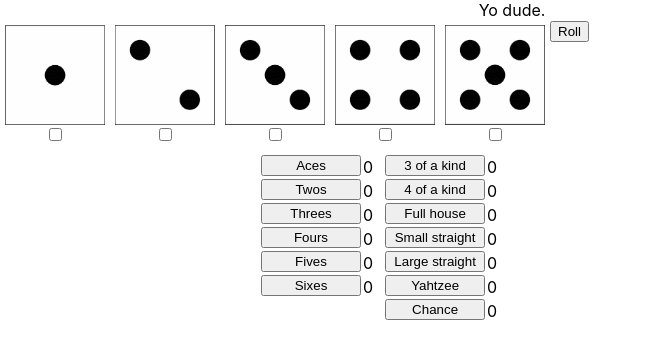
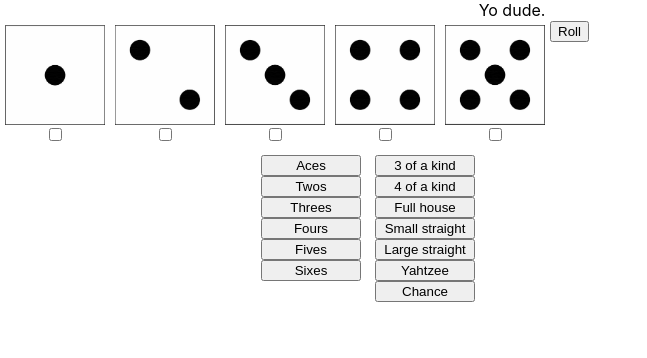
Before and after one commit to drsaaron/yahtzee-react, a React (Create React App) app: page / in a window 1280 px wide. Shown: the top 358 px of the page, without its empty margins (0-647 px from the left). Built offline with nearby package versions, Linux system fonts and the light colour scheme.

Commit message:
finished the scorers, added jest unit test for them

```diff
--- /dev/null
+++ b/src/actions/Scorers.js
@@ -0,0 +1,158 @@
+
+var summer = (accumulator, die) => accumulator + die.value;
+
+export function chanceScorer(dice) {
+    return dice.reduce(summer, 0);
+}
+
+function getKeepers(dice) {
+    return dice.filter(d => d.keeper);
+}
+
+function upperCardScorer(dice, value) {
+    var keepers = dice.filter(d => d.keeper && d.value === value);
+    var sum = keepers.reduce(summer, 0);
+    return sum;
+}
+
+export function acesScorer(dice) {
+    return upperCardScorer(dice, 1);
+}
+
+export function twosScorer(dice) {
+    return upperCardScorer(dice, 2);
+}
+
+export function threesScorer(dice) {
+    return upperCardScorer(dice, 3);
+}
+
+export function foursScorer(dice) {
+    return upperCardScorer(dice, 4);
+}
+
+export function fivesScorer(dice) {
+    return upperCardScorer(dice, 5);
+}
+
+export function sixesScorer(dice) {
+    return upperCardScorer(dice, 6);
+}
+
+function nOfAKindScorer(dice, count) {
+    var keepers = getKeepers(dice);
+
+    // keepers size must be at least count long
+    if (keepers.length >= count) {
+	// all must be the same value
+	var value = keepers[0].value;
+	var noMatch = keepers.filter(d => d.value != value);
+	if (noMatch.length == 0) {
+	    // all good, so return the sum of all which is the same as chance
+	    return chanceScorer(dice);
+	} else {
+	    return 0;
+	}
+    } else {
+	return 0;
+    }
+}
+
+export function threeOfAKindScorer(dice) {
+    return nOfAKindScorer(dice, 3);
+}
+
+export function fourOfAKindScorer(dice) {
+    return nOfAKindScorer(dice, 4);
+}
+
+export function yahtzeeScorer(dice) {
+    // if this is 5 of a kind, then return 0
+    if (nOfAKindScorer(dice, 5) > 0) {
+	return 50;
+    } else {
+	return 0;
+    }
+}
+
+// a function to sort the dice by value, ascending
+var diceSorter = (d1, d2) => {
+    if (d1.value < d2.value) {
+	return -1;
+    } else if (d1.value == d2.value) {
+	return 0;
+    } else {
+	return 1;
+    }
+}
+
+// a function to identify a straight of a desired length, returning true if yes.
+function straightIdentifier(dice, l) {
+    var keepers = getKeepers(dice);
+
+    // should be at least l in length
+    if (keepers.length >= l) {
+	// sort the list.
+	keepers.sort(diceSorter);
+
+	// each value in teh list should be 1 greater than the previous vlaue
+	for (var i = 1; i < keepers.length; i++) {
+	    if (keepers[i].value != keepers[i-1].value + 1) {
+		return false;
+	    }
+	}
+
+	// if we are here, all is golden
+	return true;
+    } else {
+	return false;
+    }
+}
+
+export function smallStraightScorer(dice) {
+    if (straightIdentifier(dice, 4)) {
+	return 30;
+    } else {
+	return 0;
+    }
+}
+
+export function largeStraightScorer(dice) {
+    if (straightIdentifier(dice, 5)) {
+	return 40;
+    } else {
+	return 0;
+    }
+}
+
+export function fullHouseScorer(dice) {
+    // get keepers, should have 5
+    var keepers = getKeepers(dice);
+    if (keepers.length < 5) {
+	return 0;
+    }
+
+    // sort 'em
+    keepers.sort(diceSorter);
+
+    // There must be only 2 values present, low and high.
+    var low  = keepers[0].value,
+        high = keepers[3].value,
+        mid  = keepers[2].value;
+
+    /* There are only 2 cases:  the dice are
+       low, low, high, high, high
+       or
+       low, low, low, high, high.
+       Either way, keepers[0] == keepers[1] == low and
+       keepers[3] == keepers[4] == high.
+       We have defined low to equal keepers[0] and high to
+       equal keepers[3]. */
+    if (low  != keepers[1].value ||
+        high != keepers[4].value ||
+        (mid != low && mid != high)) { // not a full house
+        return 0;
+    } else { // alles ist in Ordnung
+        return 25;
+    }
+}
--- a/src/components/GameCard.jsx
+++ b/src/components/GameCard.jsx
@@ -32,7 +32,7 @@ class GameCard extends Component {
 	    <div className='gameCard'>
                 Yo dude.
 		<DicePanel dice={this.props.dice} rollDice={this.props.rollDice} toggleDieKeeper={this.props.toggleDieKeeper} />
-		<ScoreCard />
+		<ScoreCard dice={this.props.dice.dice} />
 	    </div>
         );
     }
--- a/src/components/ScoreCard.jsx
+++ b/src/components/ScoreCard.jsx
@@ -1,6 +1,7 @@
 
 import React, {Component} from 'react';
 import ScoreCardPanel from './ScoreCardPanel';
+import { acesScorer, twosScorer, threesScorer, foursScorer, fivesScorer, sixesScorer, chanceScorer, threeOfAKindScorer, fourOfAKindScorer, yahtzeeScorer, smallStraightScorer, largeStraightScorer, fullHouseScorer } from '../actions/Scorers';
 
 import './ScoreCard.css'
 
@@ -8,28 +9,28 @@ export default class ScoreCard extends Component {
 
     render() {
 	var upperPanelScores = [
-	    { key: 1, label: 'Aces' },
-	    { key: 2, label: 'Twos' },
-	    { key: 3, label: 'Threes' },
-	    { key: 4, label: 'Fours' },
-	    { key: 5, label: 'Fives' },
-	    { key: 6, label: 'Sixes' }
+	    { key: 1, label: 'Aces', scorer: acesScorer },
+	    { key: 2, label: 'Twos', scorer: twosScorer },
+	    { key: 3, label: 'Threes', scorer: threesScorer },
+	    { key: 4, label: 'Fours', scorer: foursScorer },
+	    { key: 5, label: 'Fives', scorer: fivesScorer },
+	    { key: 6, label: 'Sixes', scorer: sixesScorer }
 	];
 
 	var lowerPanelScores = [
-	    { key: 1, label: '3 of a kind' },
-	    { key: 2, label: '4 of a kind' },
-	    { key: 3, label: 'Full house' },
-	    { key: 4, label: 'Small straight' },
-	    { key: 5, label: 'Large straight' },
-	    { key: 6, label: 'Yahtzee' },
-	    { key: 7, label: 'Chance' }
+	    { key: 1, label: '3 of a kind', scorer: threeOfAKindScorer },
+	    { key: 2, label: '4 of a kind', scorer: fourOfAKindScorer },
+	    { key: 3, label: 'Full house', scorer: fullHouseScorer },
+	    { key: 4, label: 'Small straight', scorer: smallStraightScorer },
+	    { key: 5, label: 'Large straight', scorer: largeStraightScorer },
+	    { key: 6, label: 'Yahtzee', scorer: yahtzeeScorer },
+	    { key: 7, label: 'Chance', scorer: chanceScorer }
 	];
 
 	return (
 	    <div className="scoreCard">
-		<ScoreCardPanel id='upperScoreCard' scores={upperPanelScores} />
-		<ScoreCardPanel id='lowerScoreCard' scores={lowerPanelScores} />
+		<ScoreCardPanel id='upperScoreCard' scores={upperPanelScores} dice={this.props.dice} />
+		<ScoreCardPanel id='lowerScoreCard' scores={lowerPanelScores} dice={this.props.dice} />
 	    </div>
 	);
     }
--- a/src/components/ScoreCardPanel.jsx
+++ b/src/components/ScoreCardPanel.jsx
@@ -16,7 +16,7 @@ export default class ScoreCardPanel extends Component {
 
         return (
 	    <div className='scoreCardPanel'>
-		{rows.map(s => <ScoreCardPanelRow key={s.key} label={s.label} />)}
+		{rows.map(s => <ScoreCardPanelRow key={s.key} label={s.label} scorer={s.scorer} dice={this.props.dice} />)}
 	    </div>
         );
     }
--- a/src/components/ScoreCardPanelRow.jsx
+++ b/src/components/ScoreCardPanelRow.jsx
@@ -9,20 +9,36 @@ export default class ScoreCardPanelRow extends Component {
 	super(props);
 
 	this.state = {
-	    score: 0
+	    score: null,
+	    taken: false
 	};
 
 	this.handleButtonClick = this.handleButtonClick.bind(this);
+	this.handleMouseOver = this.handleMouseOver.bind(this);
+	this.handleMouseExit = this.handleMouseExit.bind(this);
     }
 
     handleButtonClick(event) {
 	event.preventDefault();
+	this.setState({...this.state, taken: true });
+    }
+
+    handleMouseOver(event) {
+	if (!this.state.taken) {
+	    this.setState({...this.state, score: this.props.scorer(this.props.dice) });
+	}
+    }
+
+    handleMouseExit(event) {
+	if (!this.state.taken) {
+	    this.setState({...this.state, score: null });
+	}
     }
 
     render() {
 	return (
 	    <article className="scoreCardPanelRow">
-		<button onClick={this.handleButtonClick}>{this.props.label}</button>
+		<button onClick={this.handleButtonClick} disabled={this.state.taken} onMouseEnter={this.handleMouseOver} onMouseLeave={this.handleMouseExit}>{this.props.label}</button>
 		<div class="scoreScore">{this.state.score}</div>
 	    </article>
 	);
```
Also changed, not shown: 2 other files (tests, documents, lock files or other folders).
